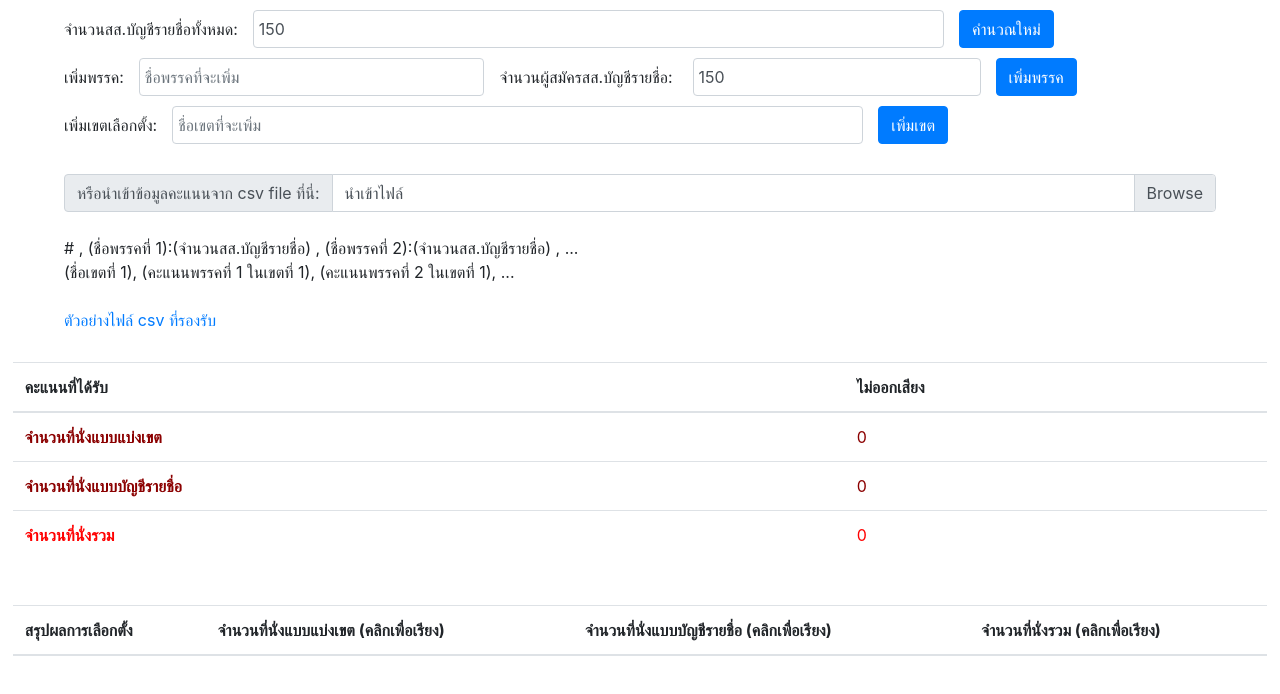
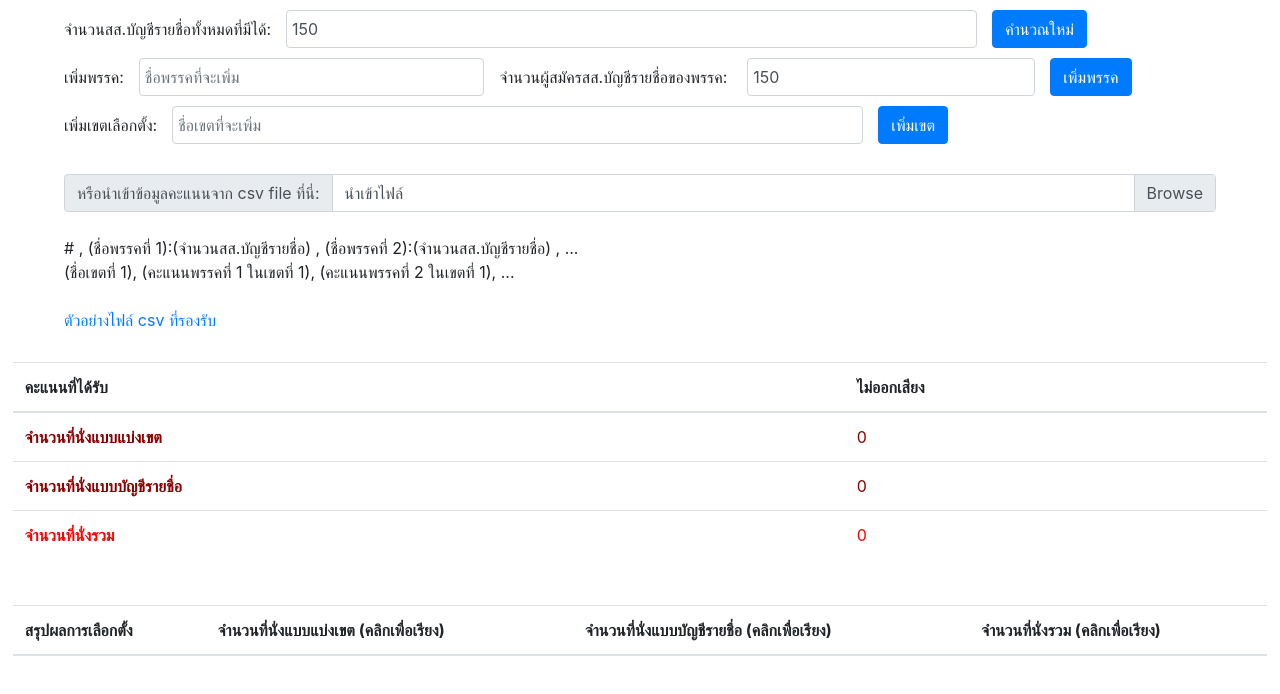
Before and after one commit to taneekpet/thai-election2019, a plain HTML site: page index.html in a window 1280 px wide. Drawn offline with nearby package versions, Linux system fonts and the light colour scheme.

Commit message:
edit explaining word

```diff
--- a/index.html
+++ b/index.html
@@ -18,7 +18,7 @@
 
     <div class="partyListNum form-inline" style="width: 90%; margin: 10px 0 0 5%">
       <!-- textbox for partylist num -->
-      <label style="padding-right: 15px">จำนวนสส.บัญชีรายชื่อทั้งหมด:</label>
+      <label style="padding-right: 15px">จำนวนสส.บัญชีรายชื่อทั้งหมดที่มีได้:</label>
       <input type="number" class="form-control" id="partyListNum"
         style="width: 60%; padding-left: 5px;"
         onkeypress="return isInteger(event)"
@@ -37,7 +37,7 @@
       <input type="text" class="form-control" id="newPartyName"
         style="width: 30%; padding-left: 5px;"
         placeholder="ชื่อพรรคที่จะเพิ่ม">
-      <label style="padding-right: 15px; margin-left: 15px">จำนวนผู้สมัครสส.บัญชีรายชื่อ: </label>
+      <label style="padding-right: 15px; margin-left: 15px">จำนวนผู้สมัครสส.บัญชีรายชื่อของพรรค: </label>
       <input type="number" class="form-control" id="newPartyNumPartylist"
         style="width: 25%; padding-left: 5px; margin-left: 5px;"
         onkeypress="return isInteger(event)"
```
